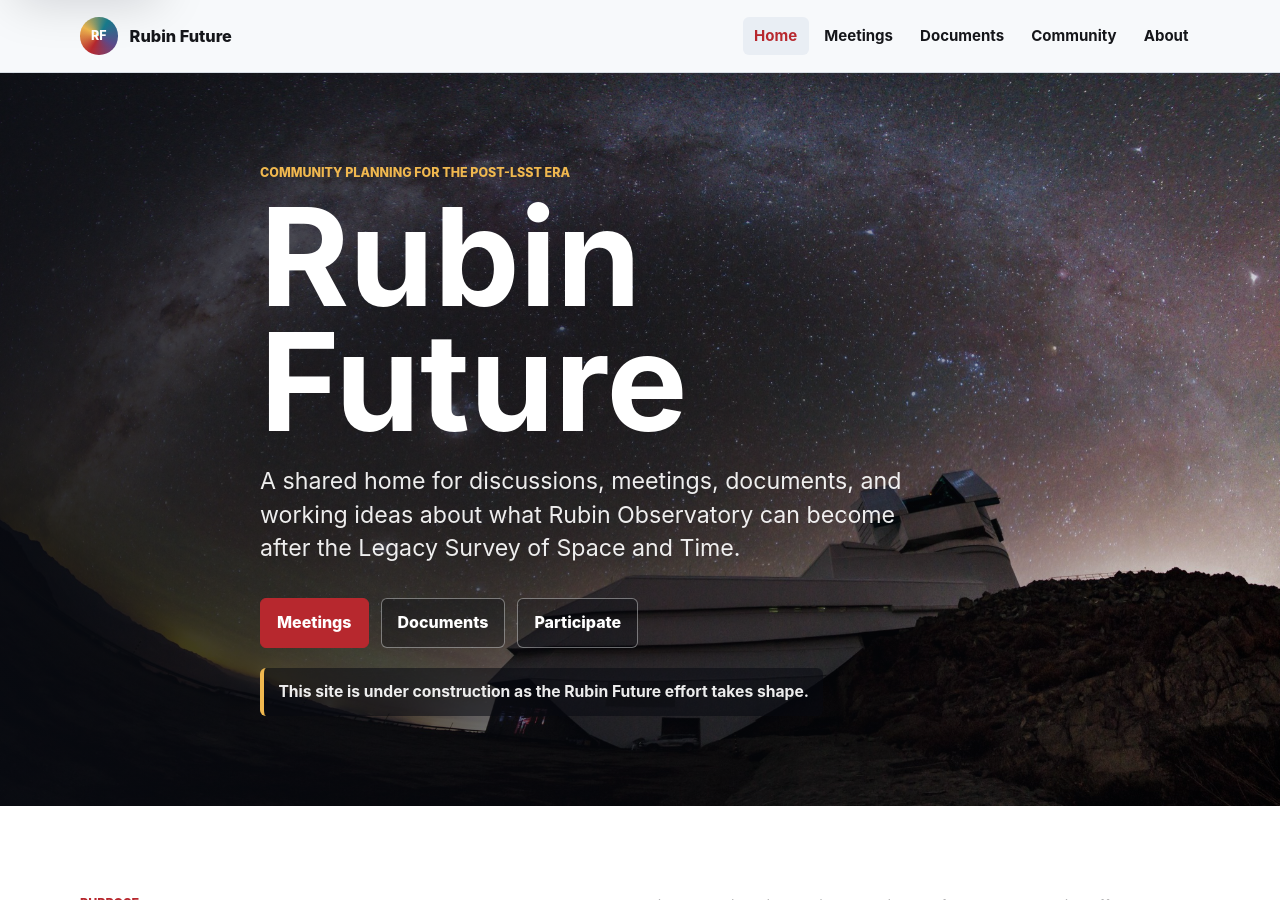
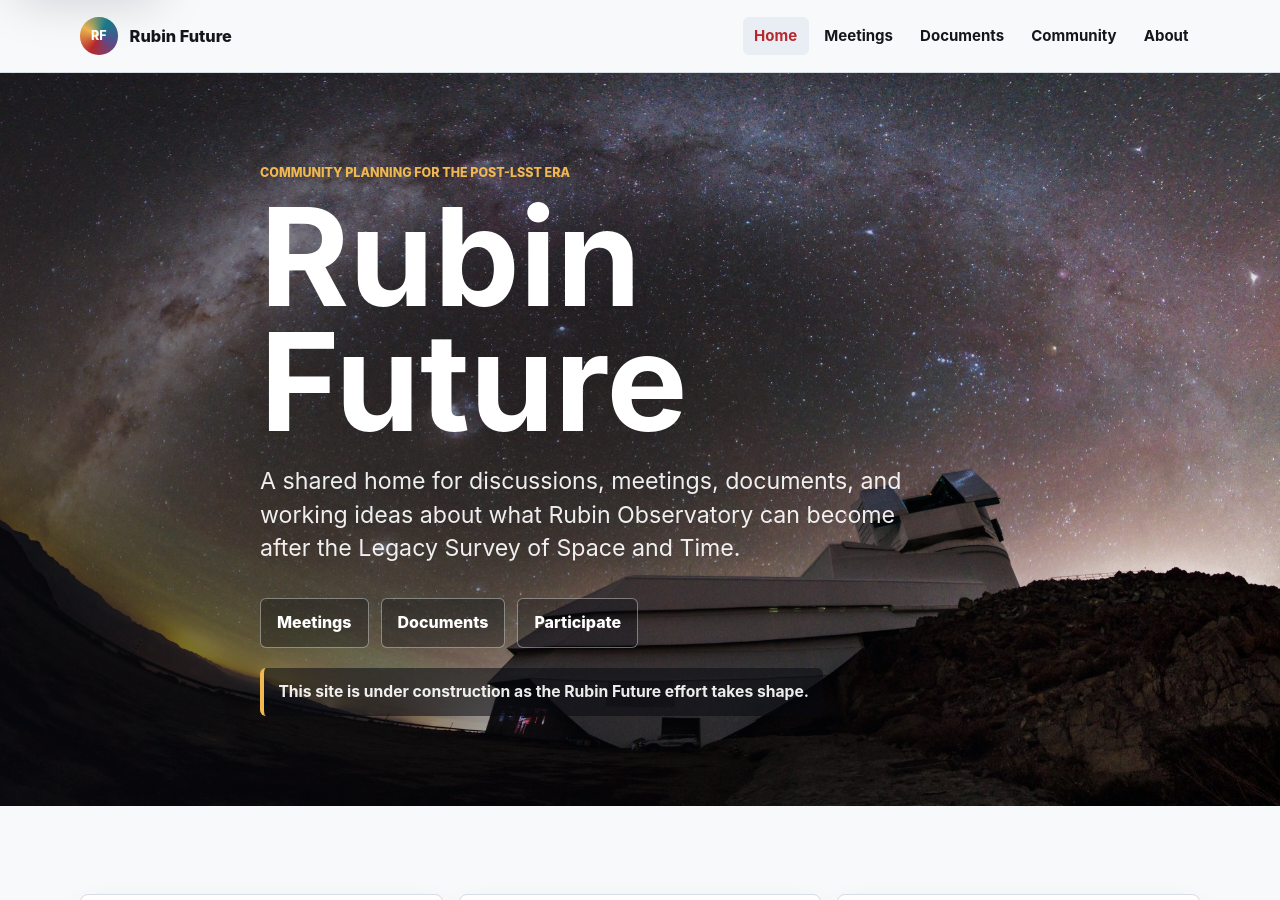
Before and after one commit to jfcrenshaw/rubin-future, a Jekyll site: the page built from index.md, in a window 1280 px wide and 900 px high. Built offline with Jekyll 4.4.1, drawn with Linux system fonts in a browser that asks for light colours; some of the changed text lies outside the part shown.

Commit message:
Improvements to homepage

```diff
--- a/_layouts/home.html
+++ b/_layouts/home.html
@@ -11,23 +11,11 @@ layout: default
         A shared home for discussions, meetings, documents, and working ideas about what Rubin Observatory can become after the Legacy Survey of Space and Time.
       </p>
       <div class="hero-actions" aria-label="Primary actions">
-        <a class="button button-primary" href="{% include link-target.html url='/meetings/' %}">Meetings</a>
+        <a class="button button-secondary" href="{% include link-target.html url='/meetings/' %}">Meetings</a>
         <a class="button button-secondary" href="{% include link-target.html url='/documents/' %}">Documents</a>
         <a class="button button-secondary" href="{% include link-target.html url='/community/' %}">Participate</a>
       </div>
       <p class="construction-callout">This site is under construction as the Rubin Future effort takes shape.</p>
-    </div>
-  </div>
-</section>
-
-<section class="content-section intro-band">
-  <div class="wrap split">
-    <div>
-      <p class="eyebrow">Purpose</p>
-      <h2>Plan early, openly, and with the community that Rubin enables.</h2>
-    </div>
-    <div class="prose">
-      {{ content }}
     </div>
   </div>
 </section>
--- a/assets/css/main.css
+++ b/assets/css/main.css
@@ -142,7 +142,7 @@ a:hover {
 .home-hero {
   min-height: calc(72vh - 72px);
   background:
-    linear-gradient(90deg, rgba(8, 11, 18, 0.88), rgba(8, 11, 18, 0.48) 55%, rgba(8, 11, 18, 0.12)),
+    linear-gradient(90deg, rgba(8, 11, 18, 0.62), rgba(8, 11, 18, 0.28) 55%, rgba(8, 11, 18, 0.04)),
     url("../img/rubin-milky-way.jpg") center 42% / cover no-repeat;
   color: #ffffff;
 }
@@ -241,18 +241,6 @@ a:hover {
   padding: clamp(3rem, 7vw, 5.5rem) 0;
 }
 
-.intro-band {
-  background: var(--surface);
-  border-bottom: 1px solid var(--line);
-}
-
-.split {
-  display: grid;
-  grid-template-columns: minmax(0, 0.82fr) minmax(0, 1fr);
-  gap: clamp(2rem, 6vw, 5rem);
-  align-items: start;
-}
-
 h1,
 h2,
 h3 {
@@ -328,7 +316,7 @@ h3 {
   padding: clamp(3rem, 8vw, 6.5rem) 0 clamp(2.5rem, 6vw, 4.5rem);
   color: #ffffff;
   background:
-    linear-gradient(110deg, rgba(8, 11, 18, 0.92), rgba(49, 37, 71, 0.72)),
+    linear-gradient(110deg, rgba(8, 11, 18, 0.66), rgba(49, 37, 71, 0.36)),
     url("../img/rubin-milky-way.jpg") center 38% / cover no-repeat;
 }
 
@@ -438,7 +426,6 @@ h3 {
     min-height: 66vh;
   }
 
-  .split,
   .cards-grid {
     grid-template-columns: 1fr;
   }
--- a/index.md
+++ b/index.md
@@ -3,7 +3,3 @@ layout: home
 title: Home
 description: Rubin Future is a community planning hub for the future of Rubin Observatory after LSST.
 ---
-
-Rubin Future is a lightweight public hub for the community effort to imagine, debate, and document what should happen with Rubin Observatory after the LSST baseline survey ends.
-
-The site is intentionally simple: meetings live in one data file, documents live in another, and the narrative pages can be edited directly in Markdown.
```
